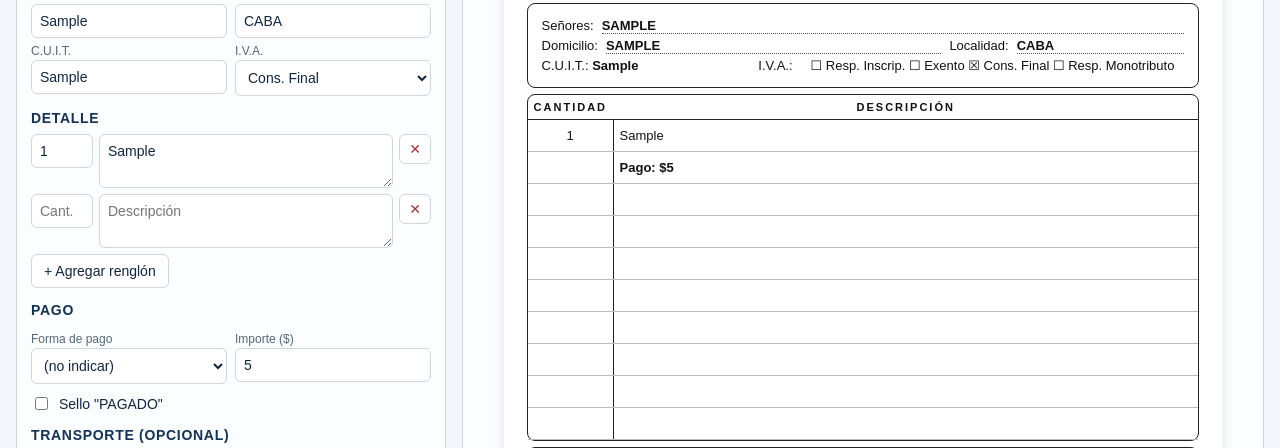
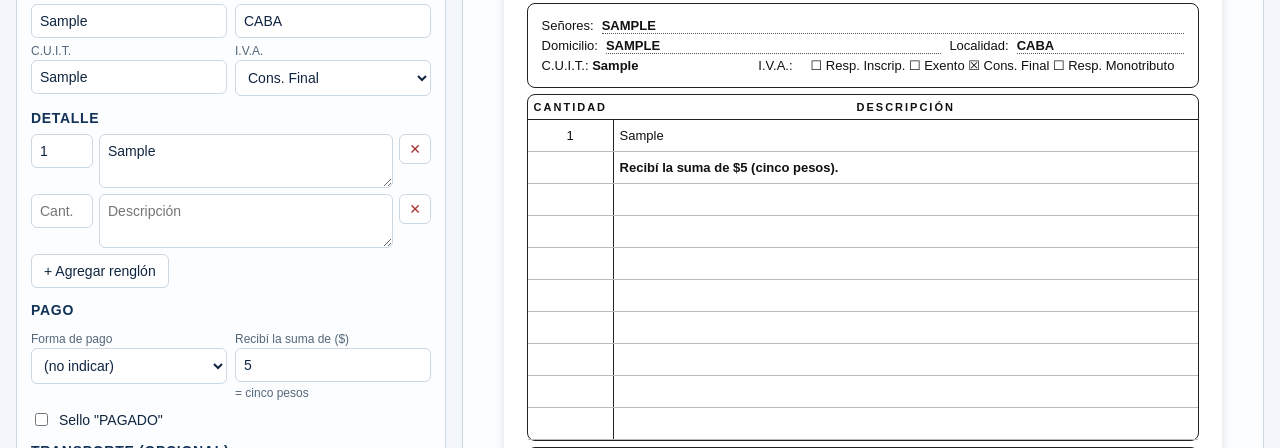
Before and after one commit to gustavo1053/sergiot-refrigeracion, a plain HTML site: page remitos.html in a window 1280 px wide. Both pictures are taken after typing "Sample", "Sample", "Sample", "Sample", "5", "Sample" into the empty fields and a click on the button "+ Agregar renglón". Shown: the part 283-731 px from the top of the page. Drawn offline with nearby package versions, Linux system fonts and the light colour scheme; no server answers.

Commit message:
Remitos: 'Recibí la suma de' con importe en letras automático
Co-Authored-By: Claude Sonnet 5.5 <noreply@anthropic.com>
Claude-Session: https://claude.ai/code/session_01T7KRwct76ZvimsD2wGhj6K

```diff
--- a/remitos.html
+++ b/remitos.html
@@ -140,7 +140,7 @@
         <select id="formaPago">
           <option value="">(no indicar)</option><option>Efectivo</option><option>Transferencia</option><option>Tarjeta de débito</option><option>Tarjeta de crédito</option><option>Mercado Pago</option><option>Cheque</option>
         </select></div>
-      <div><label for="importe">Importe ($)</label><input id="importe" type="number" min="0" step="0.01"></div>
+      <div><label for="importe">Recibí la suma de ($)</label><input id="importe" type="number" min="0" step="0.01" placeholder="Ej: 780000"><div id="importeLetras" style="font-size:12px;color:var(--ink-soft);margin-top:4px;min-height:1.2em"></div></div>
     </div>
     <label class="chk"><input type="checkbox" id="pagado"> Sello "PAGADO"</label>
 
@@ -249,6 +249,42 @@
     try{ localStorage.setItem(k, JSON.stringify(v)); return true; }
     catch(e){ return false; }
   }
+
+  // Número a letras (español, hasta 999.999.999.999)
+  function numLetras(n){
+    const U=['cero','uno','dos','tres','cuatro','cinco','seis','siete','ocho','nueve','diez','once','doce','trece','catorce','quince','dieciséis','diecisiete','dieciocho','diecinueve','veinte','veintiuno','veintidós','veintitrés','veinticuatro','veinticinco','veintiséis','veintisiete','veintiocho','veintinueve'];
+    const D=['','','','treinta','cuarenta','cincuenta','sesenta','setenta','ochenta','noventa'];
+    const C=['','ciento','doscientos','trescientos','cuatrocientos','quinientos','seiscientos','setecientos','ochocientos','novecientos'];
+    function menosMil(x){
+      if(x===100) return 'cien';
+      let t='';
+      if(x>=100){ t=C[Math.floor(x/100)]; x%=100; if(!x) return t; t+=' '; }
+      if(x<30) return t+U[x];
+      const d=Math.floor(x/10), u=x%10;
+      return t+D[d]+(u?' y '+U[u]:'');
+    }
+    function apocopar(t){ return t.replace(/veintiuno$/,'veintiún').replace(/uno$/,'un'); }
+    if(n===0) return 'cero';
+    const millones=Math.floor(n/1e6), miles=Math.floor((n%1e6)/1e3), resto=n%1e3;
+    let t=[];
+    if(millones){
+      t.push(millones===1 ? 'un millón' : apocopar(numLetras(millones))+' millones');
+    }
+    if(miles){
+      t.push(miles===1 ? 'mil' : apocopar(numLetras(miles))+' mil');
+    }
+    if(resto) t.push(menosMil(resto));
+    return t.join(' ');
+  }
+  // Importe en letras: "setecientos ochenta mil pesos" / "... pesos con 50/100"
+  function importeLetras(v){
+    const n = Math.round(Number(v)*100);
+    if(!(n>0)) return '';
+    const ent=Math.floor(n/100), cent=n%100;
+    const pesos = ent===1 ? 'un peso' : (apocoparPesos(numLetras(ent)) + (ent>=1e6 && ent%1e6===0 ? ' de pesos' : ' pesos'));
+    return pesos + (cent ? ' con ' + String(cent).padStart(2,'0') + '/100' : '');
+  }
+  function apocoparPesos(t){ return t.replace(/veintiuno$/,'veintiún').replace(/uno$/,'un'); }
 
   const pad = (n,l) => String(n||'').replace(/\D/g,'').padStart(l,'0');
   const idDe = r => `${pad(r.pv,5)}-${pad(r.nro,8)}`;
@@ -413,7 +449,9 @@
     if(r.formaPago || r.importe){
       const tr = document.createElement('tr');
       const c = td(''); c.style.fontWeight = 'bold';
-      c.textContent = 'Pago' + (r.formaPago ? ' en ' + r.formaPago.toLowerCase() : '') + (r.importe ? ': ' + fmtPesos(r.importe) : '');
+      c.textContent = r.importe
+        ? 'Recibí la suma de ' + fmtPesos(r.importe) + ' (' + importeLetras(r.importe) + ')' + (r.formaPago ? ' en ' + r.formaPago.toLowerCase() : '') + '.'
+        : 'Pago' + (r.formaPago ? ' en ' + r.formaPago.toLowerCase() : '');
       tr.append(td(''), c); tb.appendChild(tr);
     }
     const rest = Math.max(1, 10 - tb.children.length);
@@ -423,6 +461,7 @@
       if(k===0 && r.pagado){ b.style.textAlign='center'; b.style.padding='18px 6px'; b.innerHTML = '<span class="pagado">PAGADO</span>'; }
       tr.append(a,b); tb.appendChild(tr);
     }
+    $('importeLetras').textContent = r.importe ? '= ' + importeLetras(r.importe) : '';
     avisos(r);
   }
 
```
